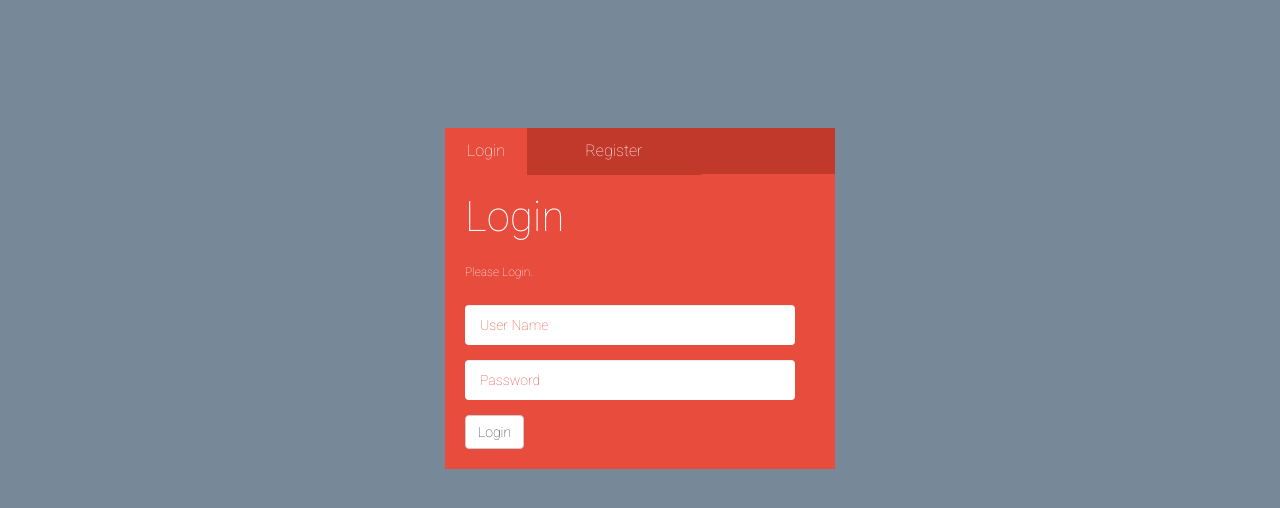
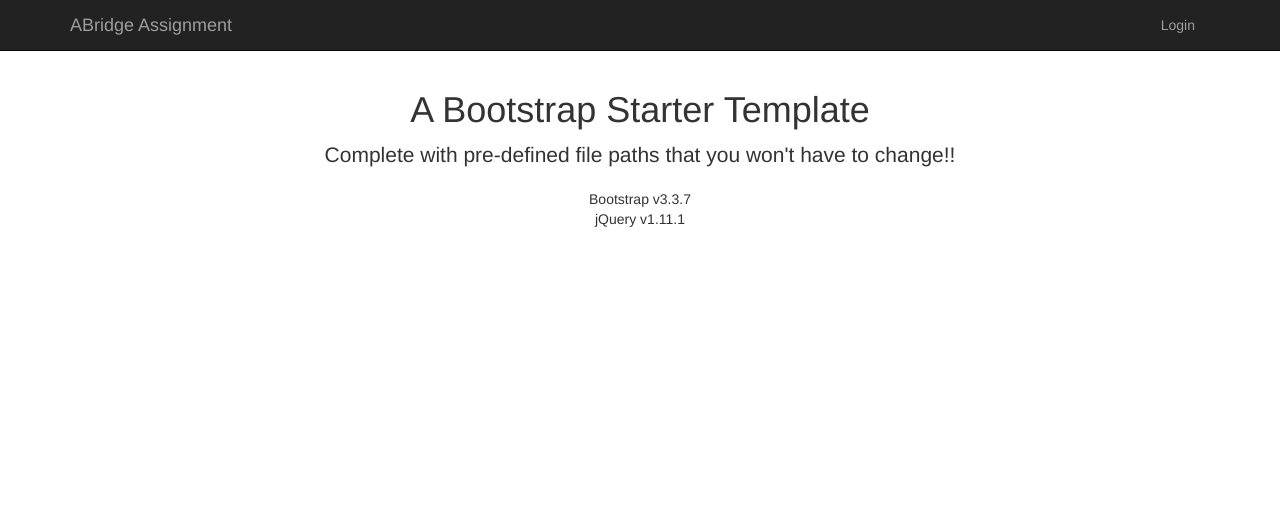
Before and after one commit to FaysalAhmed/abridge_assignment, a PHP site: page / in a window 1280 px wide. Shown: the top 508 px of the page. Run offline with PHP 8.4, Linux system fonts and the light colour scheme.

Commit message:
added thread base template

```diff
--- a/index.php
+++ b/index.php
@@ -12,7 +12,7 @@ try {
     if (array_key_exists("r", $_GET)) {
         loadRoute($_GET["r"]);
     } else {
-        loadTemplate("login_template", "welcomePage");
+        loadTemplate("baseView", "threadlist");
     }
 } catch (Exception $e) {
     var_dump($e);
--- a/modules/abridge-template/baseView.php
+++ b/modules/abridge-template/baseView.php
@@ -1 +1,77 @@
-hello template
+<!DOCTYPE html>
+<html lang="en">
+
+<head>
+
+<meta charset="utf-8">
+<meta http-equiv="X-UA-Compatible" content="IE=edge">
+<meta name="viewport" content="width=device-width, initial-scale=1">
+<meta name="description" content="">
+<meta name="author" content="">
+
+<title>Bare - Start Bootstrap Template</title>
+
+<!-- Bootstrap Core CSS -->
+<link href="modules/bootstrap/css/bootstrap.min.css" rel="stylesheet">
+
+<!-- Custom CSS -->
+<style>
+body {
+	padding-top: 70px;
+	/* Required padding for .navbar-fixed-top. Remove if using .navbar-static-top. Change if height of navigation changes. */
+}
+</style>
+
+<!-- HTML5 Shim and Respond.js IE8 support of HTML5 elements and media queries -->
+<!-- WARNING: Respond.js doesn't work if you view the page via file:// -->
+<!--[if lt IE 9]>
+        <script src="https://oss.maxcdn.com/libs/html5shiv/3.7.0/html5shiv.js"></script>
+        <script src="https://oss.maxcdn.com/libs/respond.js/1.4.2/respond.min.js"></script>
+    <![endif]-->
+
+</head>
+
+<body>
+
+	<!-- Navigation -->
+	<nav class="navbar navbar-inverse navbar-fixed-top" role="navigation">
+		<div class="container">
+			<!-- Brand and toggle get grouped for better mobile display -->
+			<div class="navbar-header">
+				<button type="button" class="navbar-toggle" data-toggle="collapse"
+					data-target="#bs-example-navbar-collapse-1">
+					<span class="sr-only">Toggle navigation</span> <span
+						class="icon-bar"></span> <span class="icon-bar"></span> <span
+						class="icon-bar"></span>
+				</button>
+				<a class="navbar-brand" href="#">ABridge Assignment</a>
+			</div>
+			<!-- Collect the nav links, forms, and other content for toggling -->
+			<div class="collapse navbar-collapse pull-right"
+				id="bs-example-navbar-collapse-1">
+				<ul class="nav navbar-nav">
+					<li><a href="?r=user/auth">Login</a></li>
+				</ul>
+			</div>
+			<!-- /.navbar-collapse -->
+		</div>
+		<!-- /.container -->
+	</nav>
+
+	<!-- Page Content -->
+	<div class="container">
+
+		<?php include("modules/abridge-views/" . $view . ".php"); ?>
+
+	</div>
+	<!-- /.container -->
+
+	<!-- jQuery Version 1.11.1 -->
+	<script src="modules/jquery/jquery-3.1.1.min.js"></script>
+
+	<!-- Bootstrap Core JavaScript -->
+	<script src="modules/bootstrap/js/bootstrap.min.js"></script>
+
+</body>
+
+</html>
--- a/modules/abridge-views/threadlist.php
+++ b/modules/abridge-views/threadlist.php
@@ -1 +1,12 @@
-<?php
+<div class="row">
+	<div class="col-lg-12 text-center">
+		<h1>A Bootstrap Starter Template</h1>
+		<p class="lead">Complete with pre-defined file paths that you won't
+			have to change!!</p>
+		<ul class="list-unstyled">
+			<li>Bootstrap v3.3.7</li>
+			<li>jQuery v1.11.1</li>
+		</ul>
+	</div>
+</div>
+<!-- /.row -->
```
Also changed, not shown: modules/abridge-controller/user.php (+6 -1 lines), nbproject/private/private.xml (added, +13 -0 lines), modules/abridge-template/login_template.php (indentation only).
